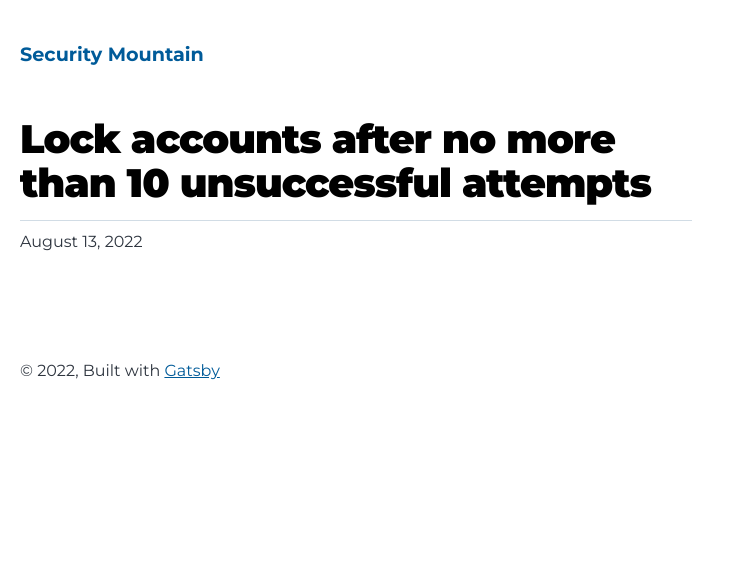
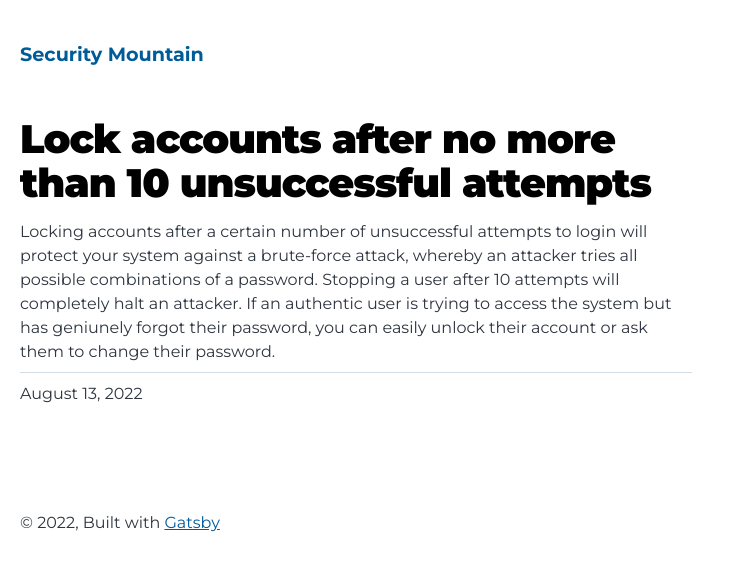
Before and after one commit to security-mountain/security-mountain, a Gatsby site: page /business/uac-lock-accounts/ in a window 1280 px wide. Shown: the whole page, without its empty margins (0-735 px from the left). Built offline with nearby package versions, Linux system fonts and the light colour scheme; Gatsby itself is replaced by a stand-in of ours.

Commit message:
Update index.md
Signed-off-by: nonattributabl3 <110970667+nonattributabl3@users.noreply.github.com>

```diff
--- a/content/business/uac-lock-accounts/index.md
+++ b/content/business/uac-lock-accounts/index.md
@@ -1,7 +1,7 @@
 ---
 title: Lock accounts after no more than 10 unsuccessful attempts
 date: "2022-08-13T21:10:03.284Z"
-description: ""
+description: "Locking accounts after a certain number of unsuccessful attempts to login will protect your system against a brute-force attack, whereby an attacker tries all possible combinations of a password. Stopping a user after 10 attempts will completely halt an attacker. If an authentic user is trying to access the system but has geniunely forgot their password, you can easily unlock their account or ask them to change their password."
 position: 1
 section: "User access controls"
 ---
```
